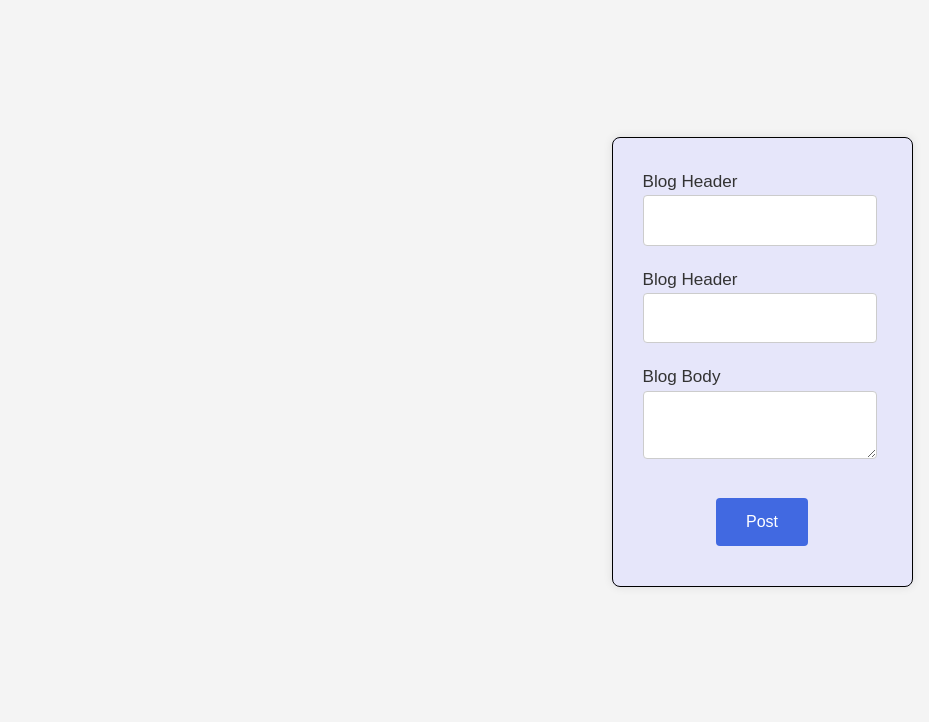
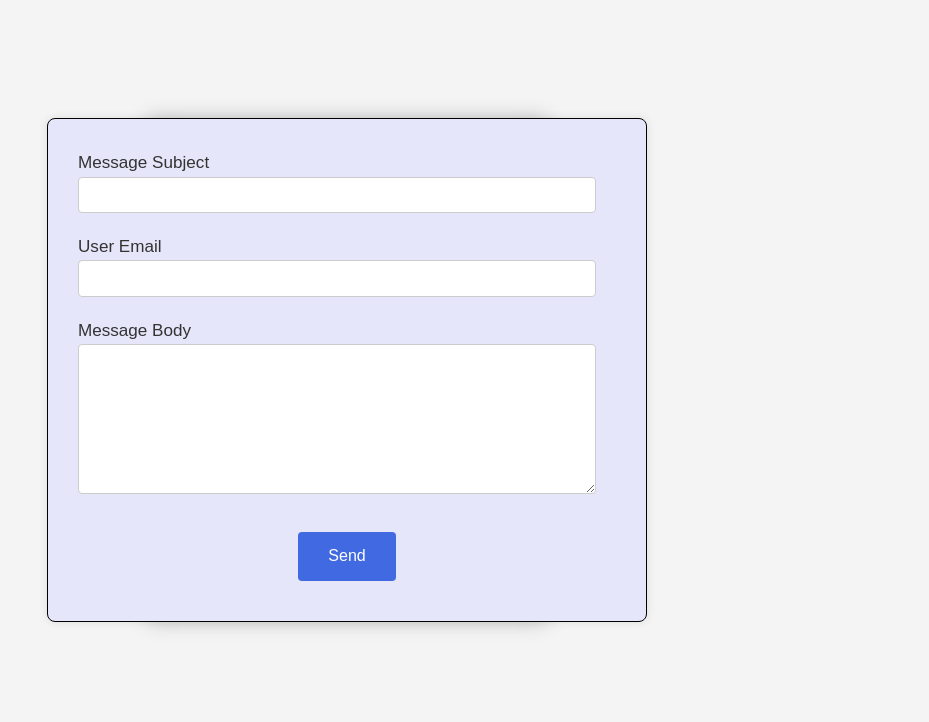
Before and after one commit to Shah-Muhaimen-Boksh/FYP---Coursework-Code, a PHP site: page /HTML/contact.html in a window 1280 px wide. Shown: the part 78-800 px from the top of the page, without its empty margins (351-1280 px from the left). Run offline with PHP 8.4, Linux system fonts and the light colour scheme.

Commit message:
made some changes to blog.css, finished styling contact.css

```diff
--- a/CSS/blog.css
+++ b/CSS/blog.css
@@ -82,6 +82,10 @@ input[type="text"], textarea{
     font-size: medium; /* Sets a medium font size for text inside inputs */
 }
 
+textarea{
+    height: 250px; /* Adjust this value to increase or decrease the vertical size */
+}
+
 /* Sets the button padding, background color, and text color */
 button {
     padding: 15px 30px; /* Increases padding for a larger button */
@@ -117,7 +121,6 @@ button:hover {
 form {
     margin-right: auto; /* Centers the form in the .form-container */
     margin-left: 50px; /* Adds some space from the left edge (optional) */
-    /* Keep the rest of your form styles unchanged */
    /* padding: 15px; /* Adds padding inside the form */
     /* background: #fff; /* Sets the form background color to white */
     /* border-radius: 8px; /* Rounds the corners of the form */
--- a/CSS/contact.css
+++ b/CSS/contact.css
@@ -1,4 +1,4 @@
-/* This CSS file styles the portfolio creator page */
+/* This CSS file styles the contact page */
 
 body, html {
     margin: 0;
@@ -70,16 +70,21 @@ fieldset {
     border-radius: 8px; /* Rounds the corners of the fieldset */
     box-shadow: 0 0 10px rgba(0, 0, 0, 0.1); /* Adds a subtle shadow for depth */
     font-size: large; /* Increases the font size for better readability */
+    width: 150%;
 }
 
 /* Styles the input fields with padding and a border */
-input[type="text"], textarea{
-    width: calc(100% - 5px); /* Adjusts the input width, subtracting padding */
-    padding: 15px; /* Adds more padding for more text */
+input[type="text"], input[type="email"], textarea{
+    width: calc(100% - 20px); /* Adjusts the input width, subtracting padding */
+    padding: 8px; /* Adds more padding for more text */
     margin-bottom: 20px; /* Adds space below each input field */
     border: 1px solid #ccc; /* Sets a grey border for the input fields */
     border-radius: 4px; /* Rounds the corners of the input fields */
     font-size: medium; /* Sets a medium font size for text inside inputs */
+}
+
+textarea{
+    height: 150px;
 }
 
 /* Sets the button padding, background color, and text color */
@@ -104,24 +109,20 @@ button:hover {
 /* Container for the form, positioning it on the right and centering vertically */
 .form-container {
     display: flex;
-    justify-content: flex-end; /* Aligns the form to the right */
+    justify-content: center; /* Aligns the form to the centre */
     align-items: center; /* Centers the form vertically */
     position: absolute; /* Allows precise positioning */
-    top: 10%; /* Align top edge with the viewport */
+    top: 12%; /* Align top edge with the viewport */
     right: 0; /* Align right edge with the viewport */
     bottom: 0; /* Align bottom edge with the viewport */
-    left: 70%; /* Start from the middle of the viewport to the right */
+    left: 35%; /* Start from the middle of the viewport to the right */
 }
 
 /* Update form styling for this layout */
 form {
     margin-right: auto; /* Centers the form in the .form-container */
     margin-left: 50px; /* Adds some space from the left edge (optional) */
-    /* Keep the rest of your form styles unchanged */
-   /* padding: 15px; /* Adds padding inside the form */
-    /* background: #fff; /* Sets the form background color to white */
-    /* border-radius: 8px; /* Rounds the corners of the form */
-   /*  box-shadow: 0 0 20px rgba(0, 0, 0, 0.2); /* Adds a shadow for the form */
+    box-shadow: 0 0 20px rgba(0, 0, 0, 0.2); /* Adds a shadow for the form */
     width: 400px; /* Sets a fixed width for the form */
     display: flex; /* Enables flexbox layout within the form */
     flex-direction: column; /* Stacks form elements in a column */
--- a/HTML/contact.html
+++ b/HTML/contact.html
@@ -27,29 +27,29 @@
     <!-- The <aside> tag defines a portion of the document which is indirectly related to the document's main content -->
         <aside class="form-container">
             <!-- The <form> tag is used to create an HTML form for user input -->
-            <form method="POST" action="blog.php">
+            <form method="POST" action="contact.php">
                 <!-- The <fieldset> tag is used to group related elements in a form -->
                 <fieldset>
-                    <p class="Subject">
-                        <label for="Subject">Blog Header</label>
+                    <p class="message_subject">
+                        <label for="message_subject">Message Subject</label>
                         <br>
-                        <input type="text" name="blog_header">
+                        <input type="text" name="message_subject">
                       </p>
 
-                      <p class="email">
-                        <label for="blog_header">Blog Header</label>
+                      <p class="contact_email">
+                        <label for="contact_email">User Email</label>
                         <br>
-                        <input type="text" name="blog_header">
+                        <input type="email" name="contact_email">
                       </p>
 
-                      <p class="blog_body">
-                        <label for="blog_body">Blog Body</label>
+                      <p class="message_body">
+                        <label for="message_body">Message Body</label>
                         <br>
-                        <textarea name="blog_body"></textarea>
+                        <textarea name="message_body"></textarea>
                       </p>
 
                       <p class="button">
-                        <button type="submit">Post</button>
+                        <button type="submit">Send</button>
                       </p>
                 </fieldset>
             </form>
```
